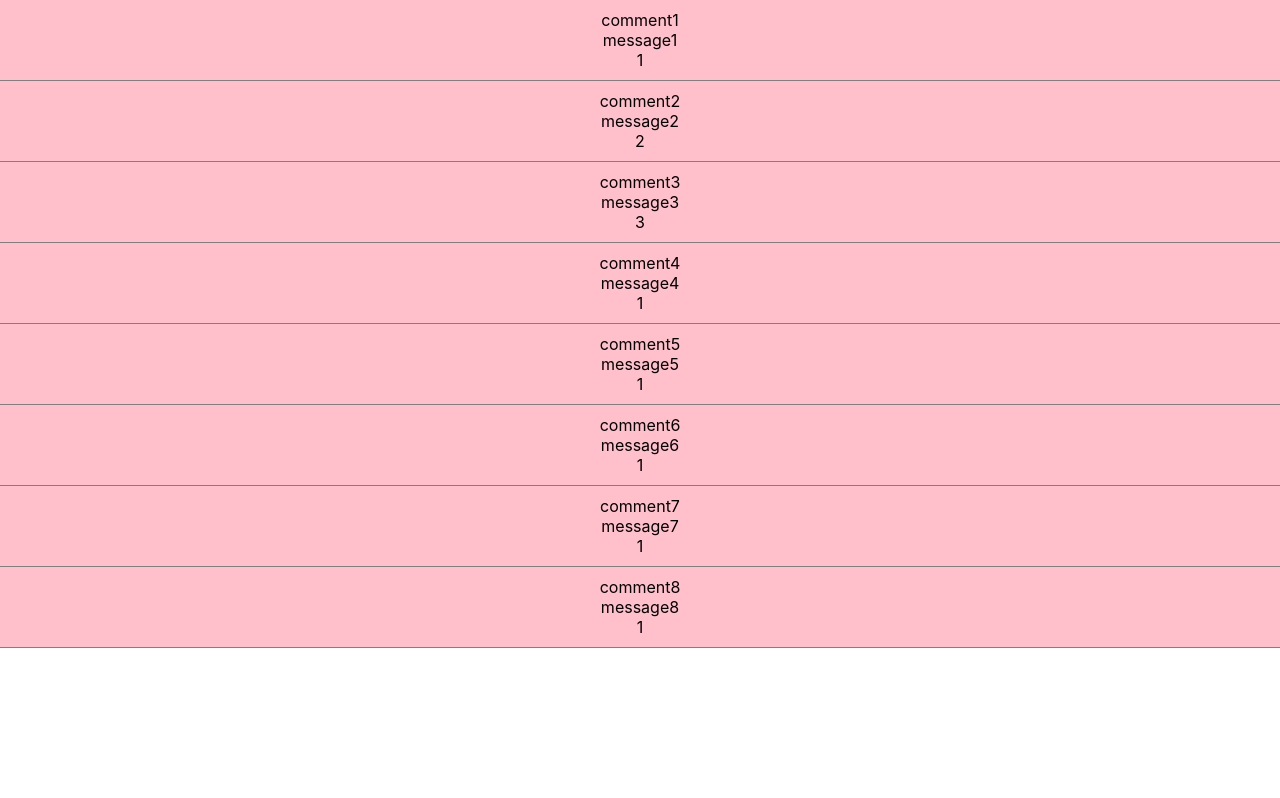
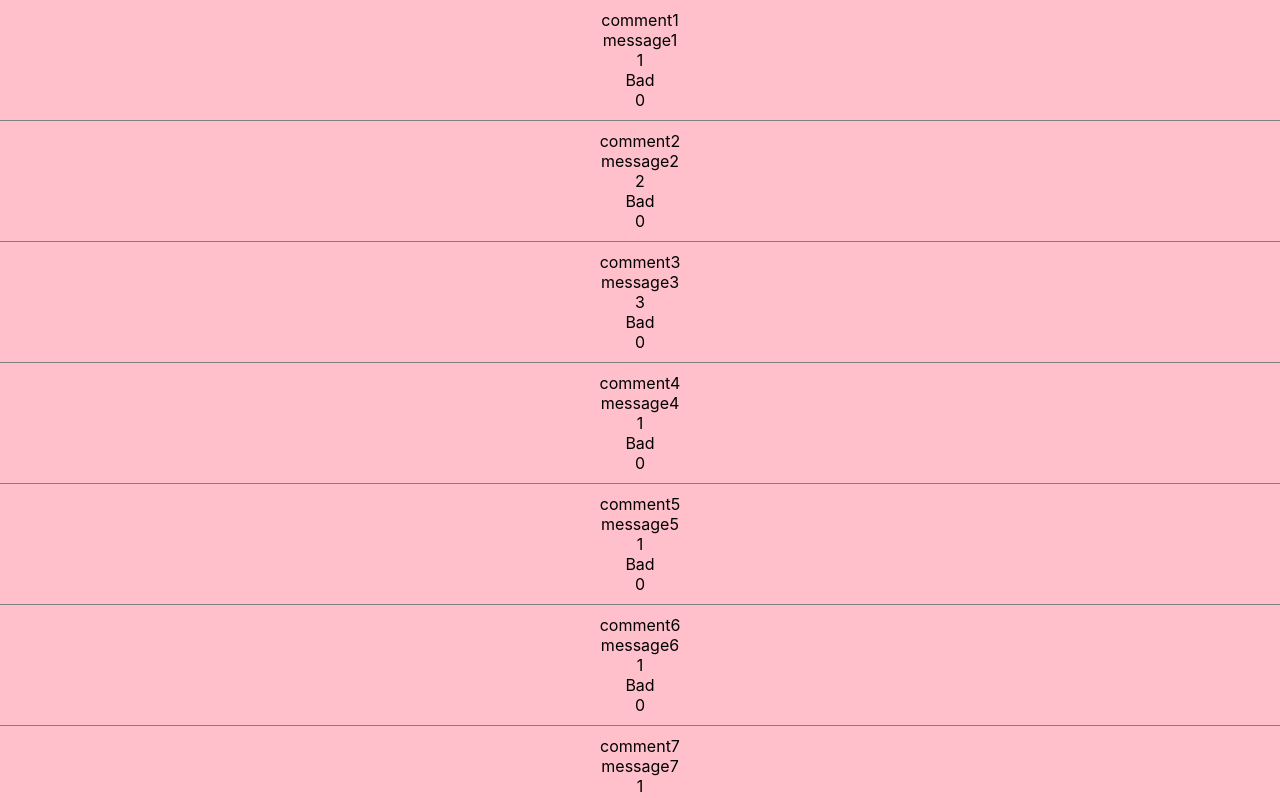
Before and after one commit to Kim-yongbeom/React, a React (Create React App) app in the folder React_practice/my-app/: page / in a window 1280 px wide. Shown: the top 798 px of the page. Built offline with nearby package versions, Linux system fonts and the light colour scheme.

Commit message:
Memoization

```diff
--- a/React_practice/my-app/src/components/3-8.Memoization/CommentItem.jsx
+++ b/React_practice/my-app/src/components/3-8.Memoization/CommentItem.jsx
@@ -1,15 +1,50 @@
-import React, { memo } from 'react'
+import React, { Profiler, memo, useState, useMemo } from 'react'
 import "./CommentItem.css"
 
-function CommentItem({title, content, likes}) {
+function CommentItem({title, content, likes, onClick}) {
+  const [clickCount, setClickCount] = useState(0)
+  function onRenderCallback(
+    id, // 방금 커밋된 Profiler 트리의 "id"
+    phase, // "mount" 트리가 방금 마운트된 경우
+    actualDuration, // 커밋된 업데이트를 렌더링하는데 걸린 시간
+    baseDuration, // 메모이제이션 없이 하위 트리 전체를 렌더링하는데 걸리는 예상시간
+    startTime, // React가 언제 해당 업데이트를 렌더링하기 시작했는지
+    commitTime, // React가 해당 업데이트를 언제 커밋햇는지
+    interactions // 이 업데이트에 해당하는 상호작용들의 집합
+  ){
+    // 렌더링 타이밍을 집합하거나 로그
+    console.log(`actualDuration(${title}: ${actualDuration})`)
+  }
+
+  const handleClick= () => {
+    onClick()
+    setClickCount(prev => prev + 1)
+    alert(`${title}를 ${clickCount+1}만큼 누름`)
+  }
+
+  // useMemo는 리턴한 값을 넣어줌(rate에 넣음)
+  const rate = useMemo(() => {
+    console.log("rate check")
+    return likes > 10 ? 'Good' : 'Bad';
+  },[likes])
+
   return (
-    <div className="CommentItem">
+    // Profiler는 React 애플리케이션이 렌더링하는 빈도와 렌더링 “비용”을 측정합니다.
+    // Profiler의 목적은 메모이제이션 같은
+    // 성능 최적화 방법을 활용할 수 있는 애플리케이션의 느린 부분들을 식별해내는 것입니다.
+    <Profiler id="CommentItem" onRender={onRenderCallback}>
+      <div className="CommentItem" onClick={handleClick}>
         <span>{title}</span>
         <br/>
         <span>{content}</span>
         <br/>
         <span>{likes}</span>
+        <br/>
+        <span>{rate}</span>
+        <br/>
+        <span>{clickCount}</span>
       </div>
+    </Profiler>
   )
 }
 
--- a/React_practice/my-app/src/components/3-8.Memoization/Comments.jsx
+++ b/React_practice/my-app/src/components/3-8.Memoization/Comments.jsx
@@ -1,7 +1,12 @@
-import React from 'react'
+import React, { useCallback } from 'react'
 import CommentItem from './CommentItem'
 
 export default function Comments({commentList}) {
+  // Comments 자체가 리랜더링 되기때문에 막아주기 위해 useCallback사용
+
+  const handleClick = useCallback(() => {
+    console.log('눌림')
+  },[])
   return (
     <div>
       {commentList.map(comment => <CommentItem
@@ -9,6 +14,7 @@ export default function Comments({commentList}) {
         title= {comment.title}
         content={comment.content}
         likes={comment.likes}
+        onClick={handleClick}
       />)}
     </div>
   )
```
Lines whose indentation alone changed are shown as unchanged.
